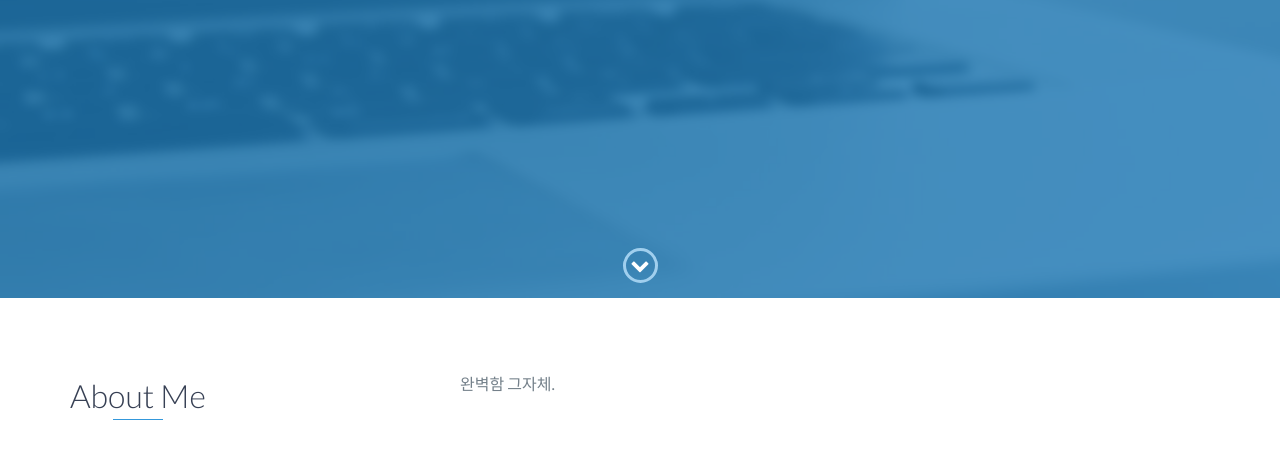
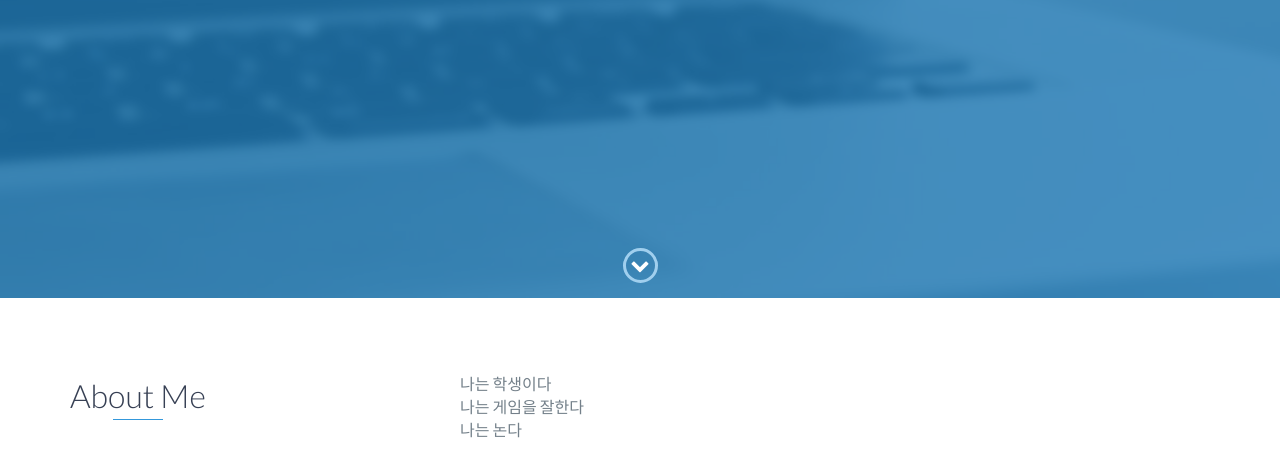
Before and after one commit to Leesuhyen/Leesuhyen.github.io, a website: page index.html in a window 1280 px wide. Shown: the part 502-952 px from the top of the page. Drawn offline with nearby package versions, Linux system fonts and the light colour scheme.

Commit message:
Change me

```diff
--- a/index.html
+++ b/index.html
@@ -73,7 +73,9 @@
                 </div>
                 <div class="col-md-8">
                     <p>
-                        완벽함 그자체.
+                       나는 학생이다<br>
+                       나는 게임을 잘한다<br>
+                       나는 논다
                     </p>
                 </div>
             </div>
```
